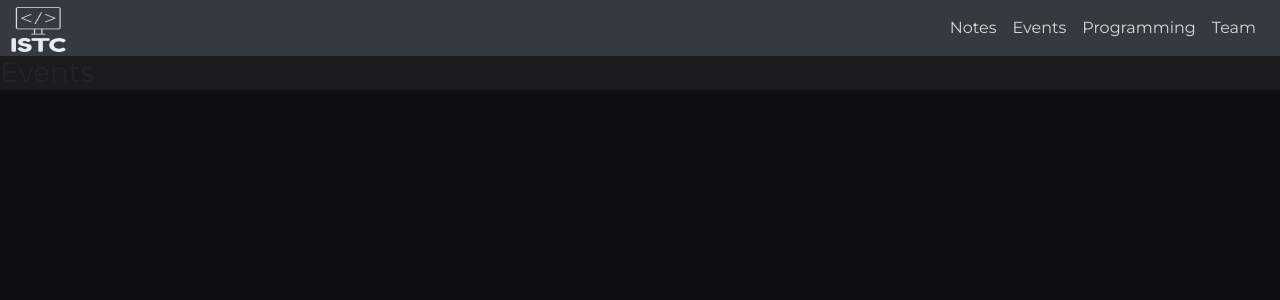
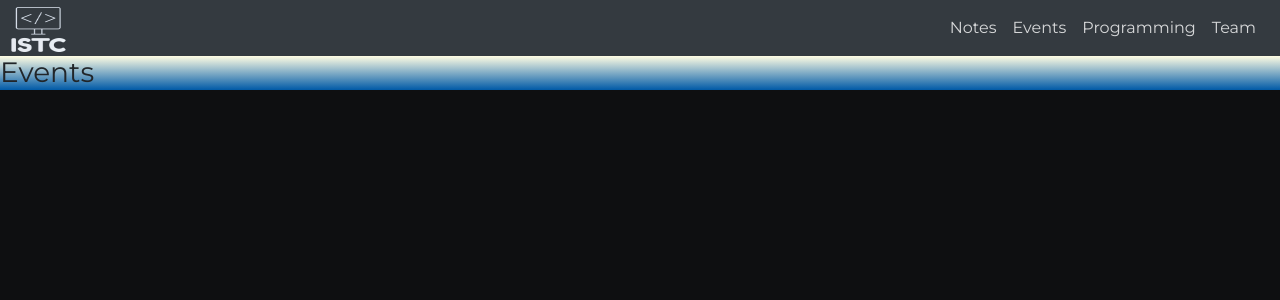
Before and after one commit to istc-sce/ISETechClub, a React (Create React App) app: page /events in a window 1280 px wide. Shown: the top 300 px of the page. Built offline with nearby package versions, Linux system fonts and the light colour scheme.

Commit message:
gradient change

```diff
--- a/src/components/contributors.css
+++ b/src/components/contributors.css
@@ -74,8 +74,7 @@
 }
 
 .teamCard {
-    background: #000000;
-    /* fallback for old browsers */
+    background: transparent;
     width: 98%;
     height: auto;
     border: #FDFDFD 0.5px solid;
@@ -94,12 +93,9 @@
 }
 
 .teamBackground {
-    background: #FEAC5E;
-    /* fallback for old browsers */
-    background: -webkit-linear-gradient(to bottom, #4BC0C8, #C779D0, #FEAC5E);
-    /* Chrome 10-25, Safari 5.1-6 */
-    background: linear-gradient(to bottom, #4BC0C8, #C779D0, #FEAC5E);
-    /* W3C, IE 10+/ Edge, Firefox 16+, Chrome 26+, Opera 12+, Safari 7+ */
+    background: #4b6cb7;
+    background: -webkit-linear-gradient(to bottom, #182848, #4b6cb7);
+    background: linear-gradient(to bottom, #182848, #4b6cb7);
 }
 
 @media screen and (max-width: 600px) {
--- a/src/components/contributors.js
+++ b/src/components/contributors.js
@@ -1,7 +1,7 @@
 import React from "react";
 import { FontAwesomeIcon } from "@fortawesome/react-fontawesome";
 import { faDesktop } from "@fortawesome/free-solid-svg-icons";
-import { faGithub, faLinkedin, faTwitter,faGooglePlay } from "@fortawesome/free-brands-svg-icons";
+import { faGithub, faLinkedin, faTwitter, faGooglePlay } from "@fortawesome/free-brands-svg-icons";
 import "./contributors.css";
 
 const fontAwesomeStyle = {
@@ -75,11 +75,11 @@ let mapDetail = (details) => {
                             );
                           case "google-play":
                             return (
-                                <FontAwesomeIcon
-                                style = {fontAwesomeStyle}
-                                icon = {faGooglePlay}
-                                size = "lg"
-                                />
+                              <FontAwesomeIcon
+                                style={fontAwesomeStyle}
+                                icon={faGooglePlay}
+                                size="lg"
+                              />
                             );
                           default:
                             return (
@@ -106,6 +106,8 @@ let mapDetail = (details) => {
 export default function Contributors(props) {
   const data = props.details;
   return (
-    <div className="profile">{data.map((detail) => mapDetail(detail))}</div>
+    <div className="teamBackground">
+      <div className="profile">{data.map((detail) => mapDetail(detail))}</div>
+    </div>
   );
 }
--- a/src/components/home.css
+++ b/src/components/home.css
@@ -7,7 +7,9 @@
 }
 
 .homeBackground {
-    background: #191B1F !important;
+    background: #005AA7;
+    background: -webkit-linear-gradient(to bottom, #FFFDE4, #005AA7);
+    background: linear-gradient(to bottom, #FFFDE4, #005AA7);
 }
 
 .homeCard {
@@ -44,7 +46,6 @@
 .imgfluid {
     height: 160px;
     border-radius: 39px;
-    /* border: 2px solid rgb(186, 231, 248); */
 }
 
 .paras {
```
